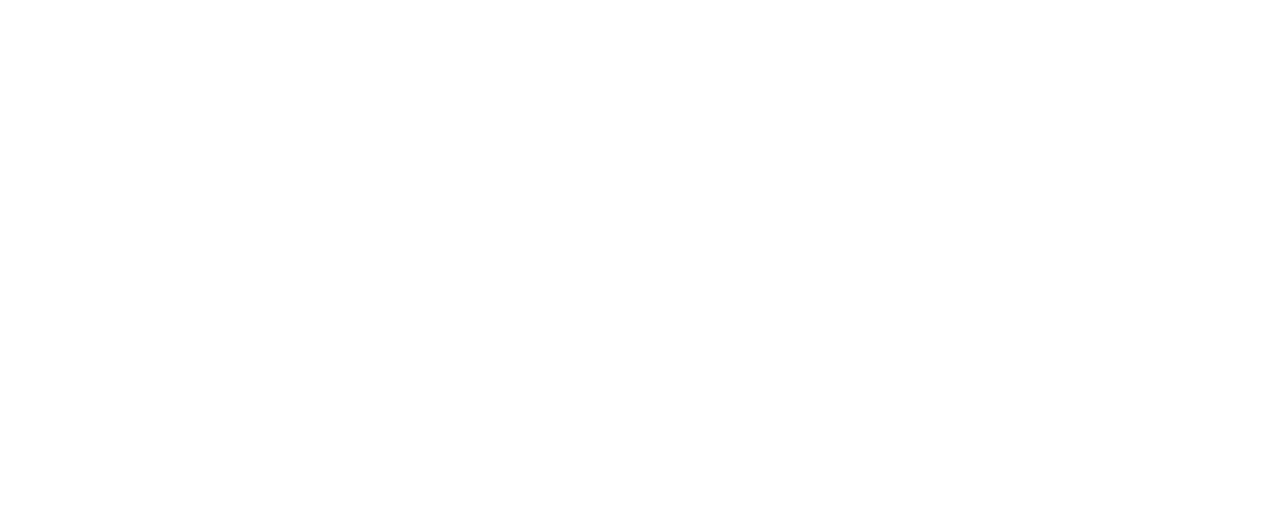
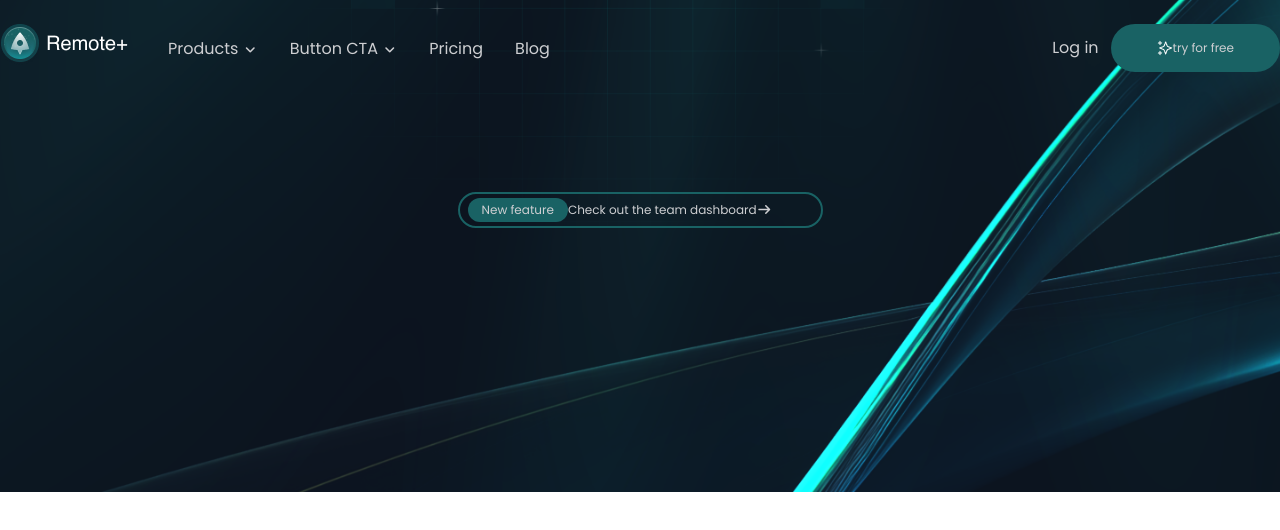
Before and after one commit to khaledsayfullah/Web-Design, a plain HTML site: page index.html in a window 1280 px wide. Drawn offline with Linux system fonts and the light colour scheme.

Commit message:
Some changes

```diff
--- a/css/style.css
+++ b/css/style.css
@@ -11,5 +11,99 @@ a{
 ol,ul,li{
     list-style-type: none;
 }
+.container{
+    width: 1280px;
+    margin: 0 auto;
+}
+/* all common css End */
 
-/* all common css End */
+body{
+    background: url(../images/background.png);
+    background-repeat: no-repeat;
+    background-size: cover;
+    background-position: center;
+}
+#headerPart{
+    padding: 24px 0;
+}
+.heading{
+    display: flex;
+    align-items: center;
+    justify-content: space-between;
+}
+.headingleft{
+    display: flex;
+    align-items: center;
+    gap: 40px;
+}
+.menulist ul{
+    display: flex;
+    align-items: center;
+    gap: 32px;
+
+}
+.menulist ul li a{
+    color: #CECFD2;
+    font-size: 16px;
+    font-weight: 400;
+    line-height: 24px;
+}
+.headerRight{
+    display: flex;
+    align-items: center;
+    gap: 12px;
+}
+.headerRight a{
+    color: #CECFD2;
+    font-weight: 400;
+    font-size: 16px;
+    line-height: 24px;
+}
+.navBtn button{
+    padding: 14.2px 46px 14.2px 46px;
+    border: none;
+    border-radius: 50px;
+    background-color: #196264;
+}
+.navBtn button a{
+    display: flex;
+    align-items: center;
+    color: #CECFD2;
+    font-size: 16px;
+    font-weight: 400;
+    line-height: 24px;
+}
+/* header part end */
+
+/* banner part start here */
+
+#bannerPart{
+    padding-top: 96px;
+}
+.banner{
+    margin: 0 auto;
+    border: 2px solid #196264;
+    width: 365px;
+    padding: 4px 8px;
+    border-radius: 50px;
+}
+.bannerHeading{
+    display: flex;
+    align-items: center;
+}
+.bannerHeading button{
+    padding: 2px 14px;
+    background: #196264;
+    border: none;
+    border-radius: 50px;
+}
+.bannerHeading button a,p,i{
+    color: #CECFD2;
+    font-size: 12px;
+    font-weight: 400;
+    line-height: 20px;
+    letter-spacing: 4%;
+}
+
+
+/* banner part end here */
--- a/index.html
+++ b/index.html
@@ -1,21 +1,92 @@
-<!DOCTYPE html>
+<!doctype html>
 <html lang="en">
   <head>
-    <meta charset="UTF-8">
-    <meta name="viewport" content="width=device-width, initial-scale=1.0">
+    <meta charset="UTF-8" />
+    <meta name="viewport" content="width=device-width, initial-scale=1.0" />
     <title>Web Design</title>
     <!-- Google fonts start here============= -->
-    <link rel="preconnect" href="https://fonts.googleapis.com">
-<link rel="preconnect" href="https://fonts.gstatic.com" crossorigin>
-<link href="https://fonts.googleapis.com/css2?family=Poppins:ital,wght@0,100;0,200;0,300;0,400;0,500;0,600;0,700;0,800;0,900;1,100;1,200;1,300;1,400;1,500;1,600;1,700;1,800;1,900&display=swap" rel="stylesheet">
+    <link rel="preconnect" href="https://fonts.googleapis.com" />
+    <link rel="preconnect" href="https://fonts.gstatic.com" crossorigin />
+    <link
+      href="https://fonts.googleapis.com/css2?family=Poppins:ital,wght@0,100;0,200;0,300;0,400;0,500;0,600;0,700;0,800;0,900;1,100;1,200;1,300;1,400;1,500;1,600;1,700;1,800;1,900&display=swap"
+      rel="stylesheet"
+    />
     <!-- google fonts end here=============== -->
 
     <!-- Font awesome link -->
- <link rel="stylesheet" href="https://cdnjs.cloudflare.com/ajax/libs/font-awesome/7.3.1/css/all.min.css" integrity="sha512-QeR2VH+lsBE5LSAe1Q5EnTBbe7XTBubt8dG93Y7gidSgdMCr8nVqKcfKAMyN96SV8KDbZVTDXChatu5G2KQGzg==" crossorigin="anonymous" referrerpolicy="no-referrer">
+    <link
+      rel="stylesheet"
+      href="https://cdnjs.cloudflare.com/ajax/libs/font-awesome/7.3.1/css/all.min.css"
+      integrity="sha512-QeR2VH+lsBE5LSAe1Q5EnTBbe7XTBubt8dG93Y7gidSgdMCr8nVqKcfKAMyN96SV8KDbZVTDXChatu5G2KQGzg=="
+      crossorigin="anonymous"
+      referrerpolicy="no-referrer"
+    />
     <!-- font awesome link end -->
-    <link rel="stylesheet" href="./css/style.css">
+    <link rel="stylesheet" href="./css/style.css" />
   </head>
   <body>
+    <!-- header part start here -->
+    <section id="headerPart">
+      <div class="container">
+        <div class="heading">
+          <div class="headingleft">
+            <div class="navbar">
+              <img src="./images/logo.png" alt="logo" />
+            </div>
+            <div class="menulist">
+              <ul>
+                <li>
+                  <a href="#"
+                    >Products <i class="fa-solid fa-angle-down"></i
+                  ></a>
+                </li>
+                <li>
+                  <a href="#"
+                    >Button CTA <i class="fa-solid fa-angle-down"></i
+                  ></a>
+                </li>
+                <li>
+                  <a href="#">Pricing </a>
+                </li>
+                <li>
+                  <a href="#">Blog</a>
+                </li>
+              </ul>
+            </div>
+          </div>
+          <div class="headerRight">
+            <a href="#">Log in</a>
+            <div class="navBtn">
+                <button>
+              <a href="#">
+                <img src="./images/navbtnlogo.png" alt="" />
+                <p>try for free</p>
+              </a>
+            </button>
+            </div>
+          </div>
+        </div>
+      </div>
+    </section>
 
+    <!-- header part end here -->
+
+    <!-- banner part start here -->
+
+<section id="bannerPart">
+    <div class="container">
+        <div class="banner">
+            <div class="bannerHeading">
+                <button>
+                    <a href="#">New feature</a>
+                </button>
+                <p>Check out the team dashboard</p>
+                <i class="fa-solid fa-arrow-right"></i>
+            </div>
+        </div>
+    </div>
+</section>
+
+    <!-- banner part end here -->
   </body>
 </html>
```
Also changed, not shown: images/background.png (added), images/logo.png (added), images/navbtnlogo.png (added). Lines whose indentation alone changed are shown as unchanged.
